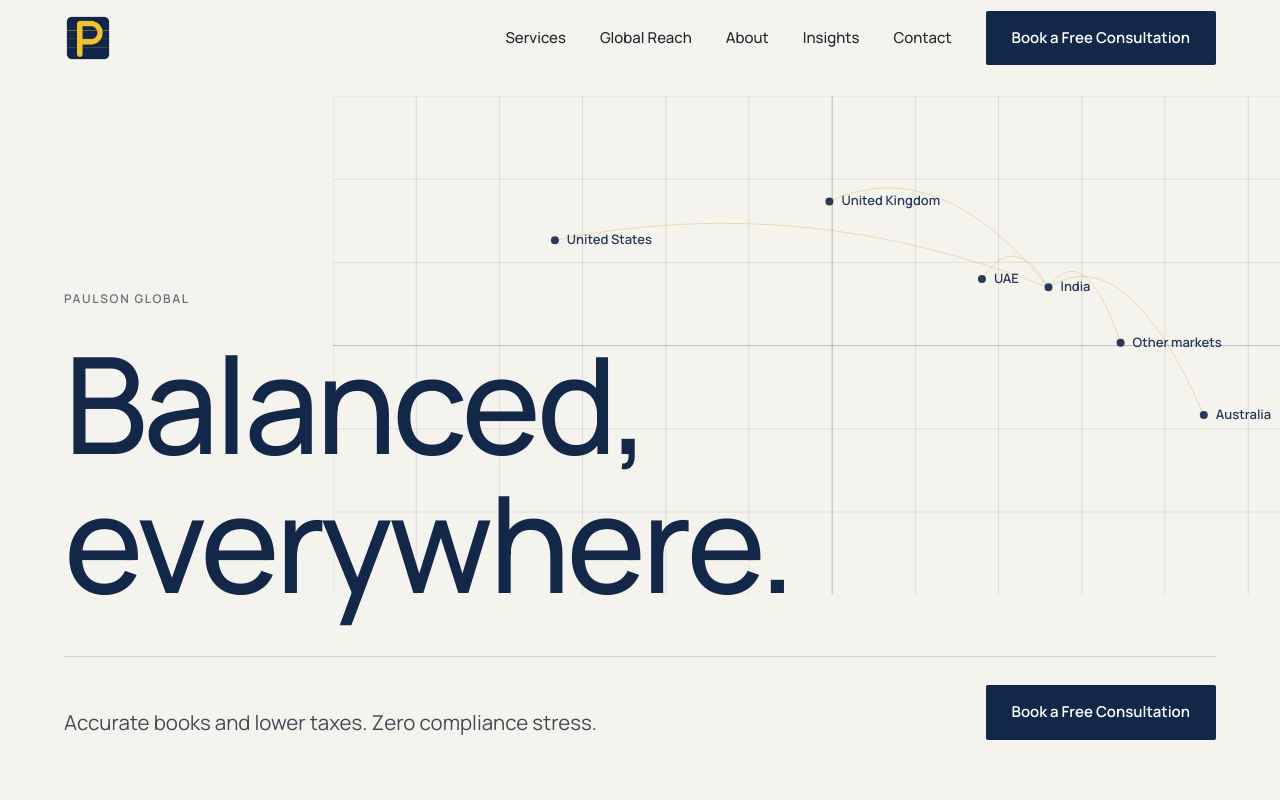
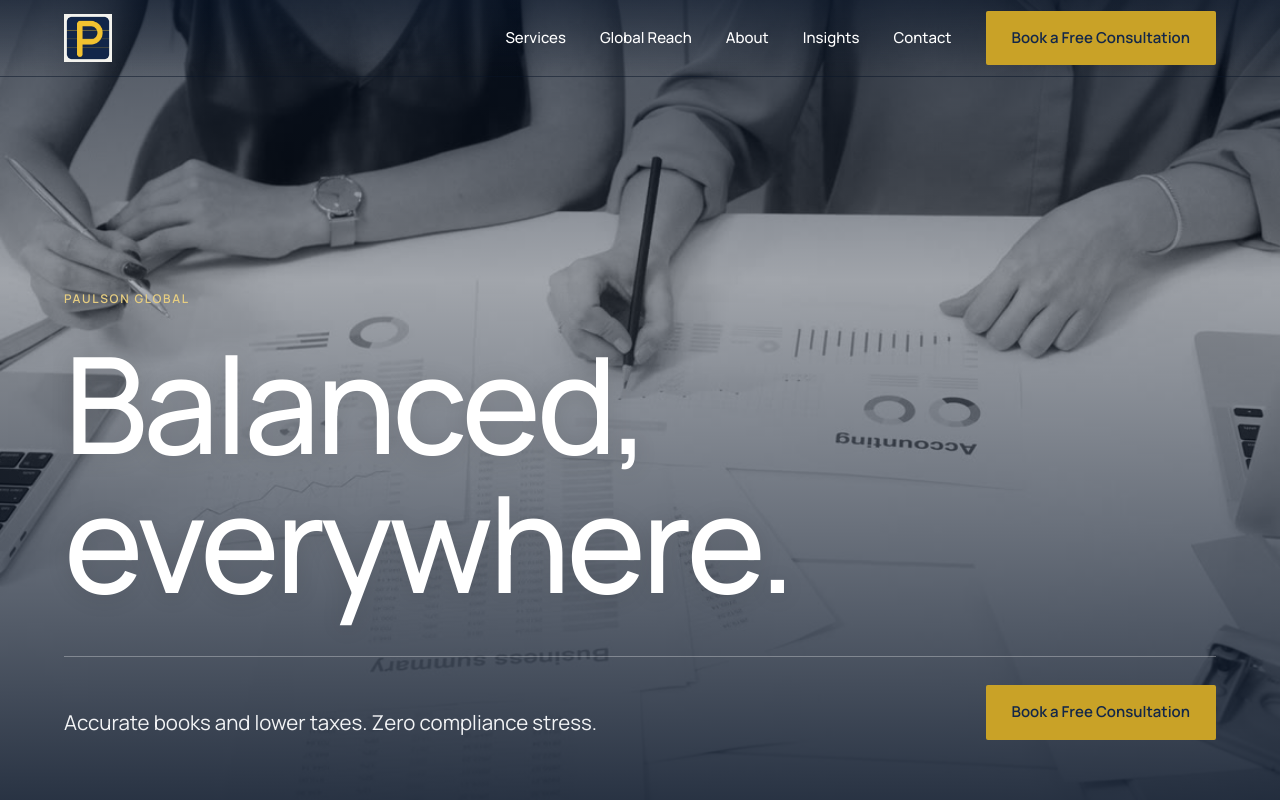
Before and after one commit to Mariyaben/paulson-global, a React (Vite) app: page / in a window 1280 px wide. Shown: the top 800 px of the page. Built offline with nearby package versions, Linux system fonts and the light colour scheme.

Commit message:
Add accounting video background to homepage hero

```diff
--- a/src/sections/Hero.tsx
+++ b/src/sections/Hero.tsx
@@ -1,6 +1,79 @@
-import WorldMap from '../components/WorldMap'
+import { useEffect, useRef, useState } from 'react'
+
 export default function Hero() {
-  return (<section className="hero"><WorldMap className="map" />
-    <div className="w"><p className="eyebrow eb">Paulson Global</p><h1>Balanced, everywhere.</h1>
-      <div className="row"><p className="lead">Accurate books and lower taxes. Zero compliance stress.</p><a className="btn" href="#contact">Book a Free Consultation</a></div></div></section>)
+  const videoRef = useRef<HTMLVideoElement>(null)
+  const [motionAllowed, setMotionAllowed] = useState(false)
+  const [paused, setPaused] = useState(false)
+  const [ready, setReady] = useState(false)
+
+  useEffect(() => {
+    const preference = window.matchMedia('(prefers-reduced-motion: reduce)')
+    const update = () => setMotionAllowed(!preference.matches)
+    update()
+    preference.addEventListener('change', update)
+    return () => preference.removeEventListener('change', update)
+  }, [])
+
+  useEffect(() => {
+    const video = videoRef.current
+    if (!video || !motionAllowed) return
+    let inView = true
+    const update = () => {
+      if (paused || !inView || document.hidden) video.pause()
+      else void video.play().catch(() => setReady(false))
+    }
+    const observer = new IntersectionObserver(([entry]) => {
+      inView = entry.isIntersecting
+      update()
+    })
+    observer.observe(video)
+    document.addEventListener('visibilitychange', update)
+    update()
+    return () => {
+      observer.disconnect()
+      document.removeEventListener('visibilitychange', update)
+      video.pause()
+    }
+  }, [motionAllowed, paused])
+
+  return (
+    <section className="hero" aria-labelledby="hero-title">
+      <div className="hero-backdrop" aria-hidden="true">
+        {motionAllowed && (
+          <video
+            ref={videoRef}
+            className={`hero-video${ready ? ' is-ready' : ''}`}
+            muted
+            loop
+            playsInline
+            preload="metadata"
+            poster="/media/hero-accounting.jpg"
+            onPlaying={() => setReady(true)}
+            onError={() => setReady(false)}
+          >
+            <source src="/media/hero-accounting.mp4" type="video/mp4" />
+          </video>
+        )}
+      </div>
+      <div className="w hero-content">
+        <p className="eyebrow eb">Paulson Global</p>
+        <h1 id="hero-title">Balanced, everywhere.</h1>
+        <div className="row">
+          <p className="lead">Accurate books and lower taxes. Zero compliance stress.</p>
+          <a className="btn gold" href="#contact">Book a Free Consultation</a>
+        </div>
+        {motionAllowed && ready && (
+          <button
+            className="hero-motion"
+            type="button"
+            aria-pressed={paused}
+            onClick={() => setPaused(value => !value)}
+          >
+            <span aria-hidden="true">{paused ? '▶' : 'Ⅱ'}</span>
+            {paused ? 'Play background' : 'Pause background'}
+          </button>
+        )}
+      </div>
+    </section>
+  )
 }
--- a/src/styles/global.css
+++ b/src/styles/global.css
@@ -21,9 +21,25 @@ header .w{display:flex;align-items:center;justify-content:space-between;height:7
 header img{height:48px;display:block}nav{display:flex;gap:34px;font-size:15px;font-weight:500;align-items:center}
 @media(max-width:860px){nav a:not(.btn){display:none}}
 .hero{min-height:100svh;padding:150px 0 60px;border:0;position:relative;display:flex;align-items:flex-end;overflow:hidden}
-.hero .map{position:absolute;right:-4%;top:12%;width:78%;opacity:.9}
+.hero{background:var(--navy);color:#fff;isolation:isolate}
+.hero-backdrop{position:absolute;inset:0;z-index:-2;background:url('/media/hero-accounting.jpg') center/cover no-repeat}
+.hero-backdrop::after{content:"";position:absolute;inset:0;background:linear-gradient(180deg,rgba(8,20,39,.65) 0%,rgba(8,20,39,.32) 35%,rgba(8,20,39,.86) 100%)}
+.hero-video{width:100%;height:100%;object-fit:cover;opacity:0;transition:opacity .8s ease}
+.hero-video.is-ready{opacity:1}
+.hero-content{width:100%;position:relative}
+.hero .eyebrow{color:#e6cd80}
+.hero h1{color:#fff;text-shadow:0 2px 24px rgba(0,0,0,.12)}
+.hero .lead{color:#f2f3f5}
+.hero .row{border-color:rgba(255,255,255,.3)}
+.hero-motion{display:flex;align-items:center;gap:10px;margin-top:28px;padding:8px 12px;border:1px solid rgba(255,255,255,.45);border-radius:2px;color:#fff;font-size:12px;background:rgba(8,20,39,.45)}
+.hero-motion:hover{background:rgba(8,20,39,.8)}
+.hero-motion span{font-size:14px;line-height:1}
+header:not(.s){color:#fff;background:linear-gradient(rgba(8,20,39,.5),rgba(8,20,39,0))}
+header:not(.s) .btn{background:var(--gold);color:var(--navy)}
+header:not(.s) .btn:hover{background:#b8921e}
+@media(max-width:560px){.hero{padding-top:130px;padding-bottom:32px;min-height:100svh}.hero .row{gap:24px;margin-top:30px}.hero .lead{max-width:24em}.hero-backdrop{background-position:58% center}.hero-video{object-position:58% center}header nav .btn{font-size:12px;padding:12px}header img{height:40px}}
 .hero h1{font-size:clamp(52px,10.5vw,168px);max-width:9em;position:relative}
-.hero .row{display:flex;justify-content:space-between;align-items:flex-end;gap:40px;flex-wrap:wrap;margin-top:44px;border-top:1px solid var(--rule);padding-top:28px;position:relative}
+.hero .row{display:flex;justify-content:space-between;align-items:flex-end;gap:40px;flex-wrap:wrap;margin-top:44px;border-top:1px solid rgba(255,255,255,.3);padding-top:28px;position:relative}
 .grid2{display:grid;grid-template-columns:5fr 7fr;gap:clamp(30px,6vw,100px)}
 @media(max-width:860px){.grid2{grid-template-columns:1fr}}
 .jl button{display:flex;justify-content:space-between;align-items:baseline;width:100%;padding:16px 0;border-top:1px solid var(--rule);font-size:clamp(28px,3.4vw,48px);letter-spacing:-.02em;font-weight:500;color:#9aa0ab;transition:color .25s,padding .25s}
```
Also changed, not shown: public/media/README.md (added), public/media/hero-accounting.jpg (added), 1 other file (tests, documents, lock files or other folders).
